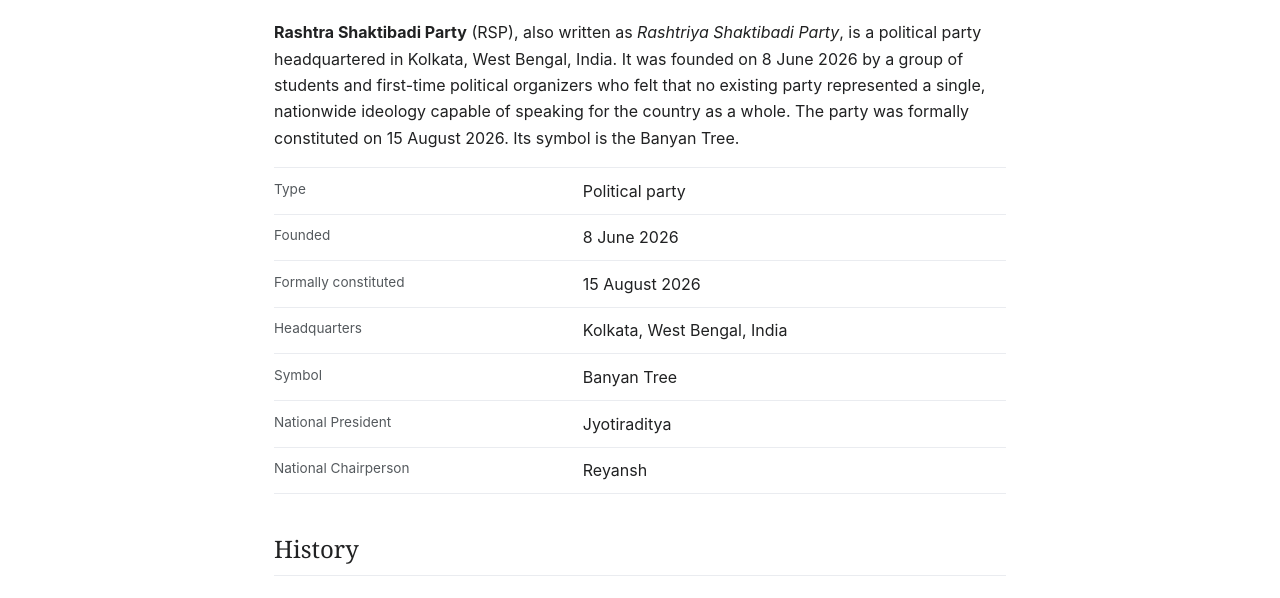
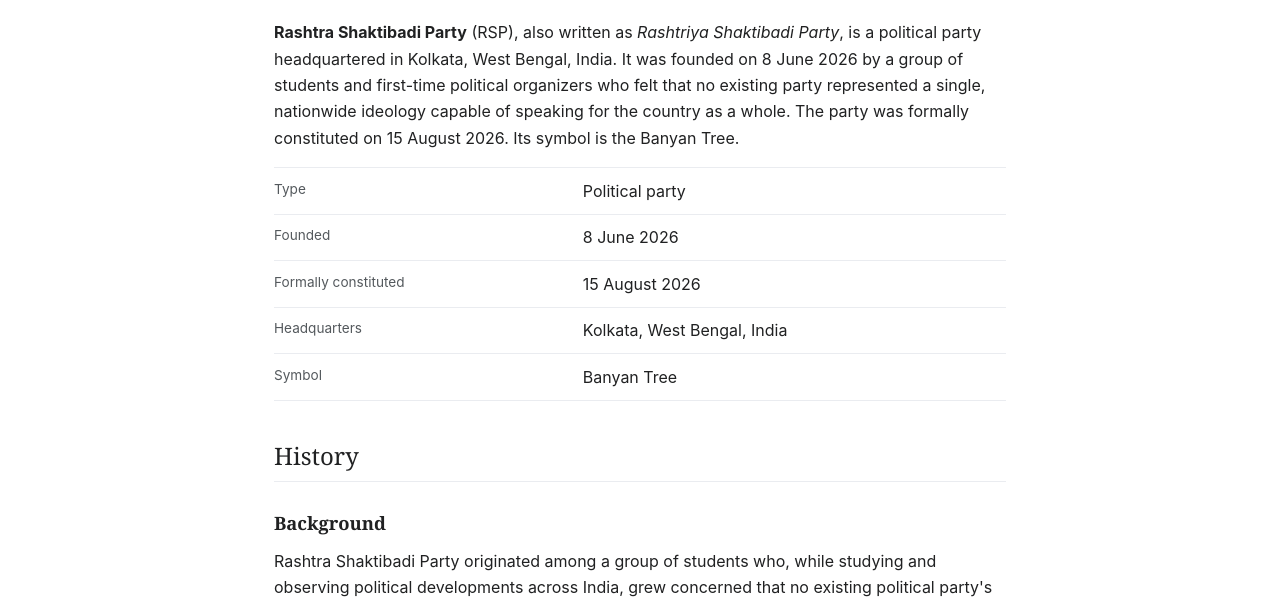
Before and after one commit to midnightop/wiki.rsp, a plain HTML site: page index.html in a window 1280 px wide. Shown: the part 196-794 px from the top of the page. Drawn offline with Linux system fonts and the light colour scheme.

Commit message:
Remove National President and Chairperson from index.html
Removed National President and Chairperson details from the list.

```diff
--- a/index.html
+++ b/index.html
@@ -88,9 +88,7 @@
     <li><span class="k">Formally constituted</span> 15 August 2026</li>
     <li><span class="k">Headquarters</span> Kolkata, West Bengal, India</li>
     <li><span class="k">Symbol</span> Banyan Tree</li>
-    <li><span class="k">National President</span> Jyotiraditya</li>
-    <li><span class="k">National Chairperson</span> Reyansh</li>
-  </ul>
+   </ul>
 
   <h2>History</h2>
 
```
